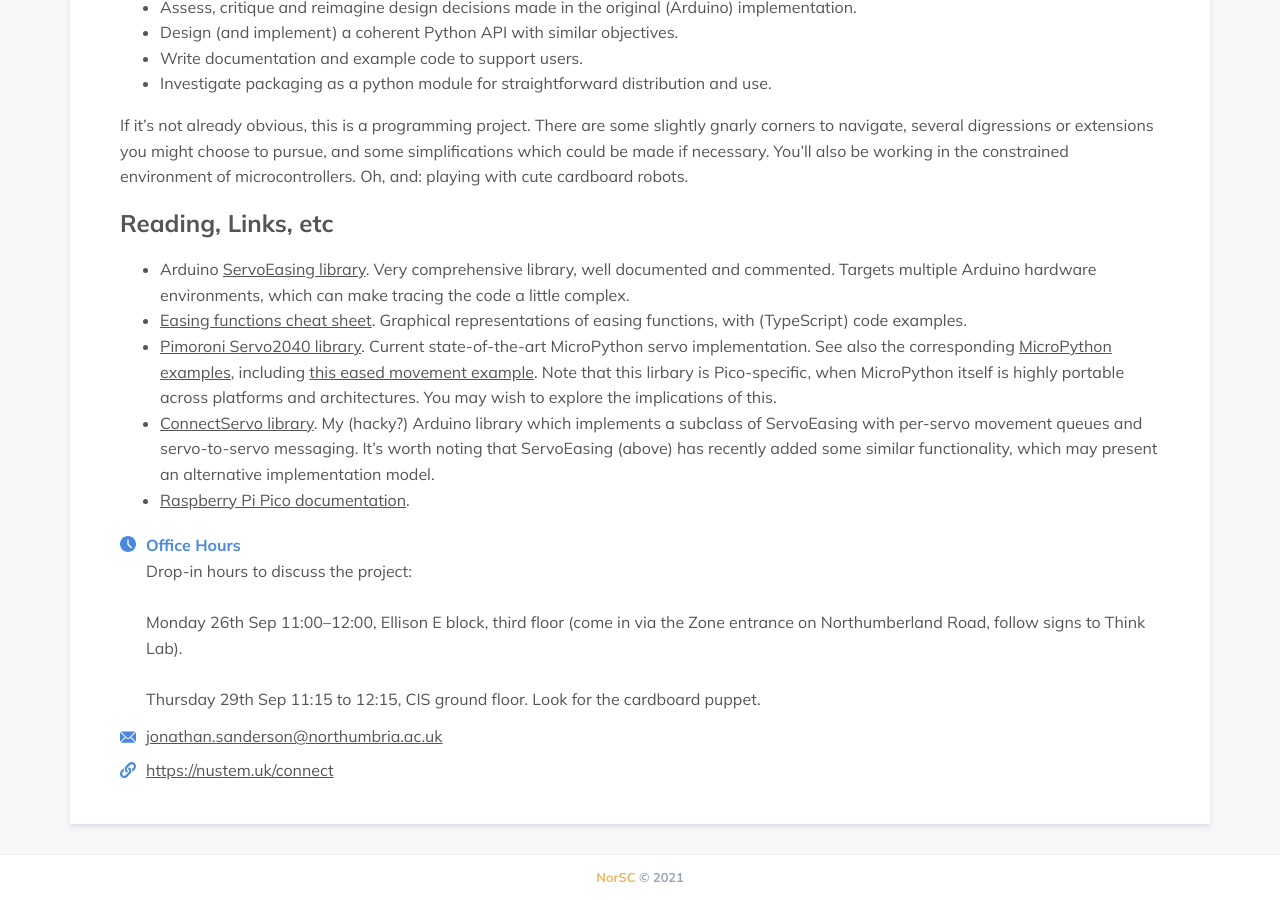
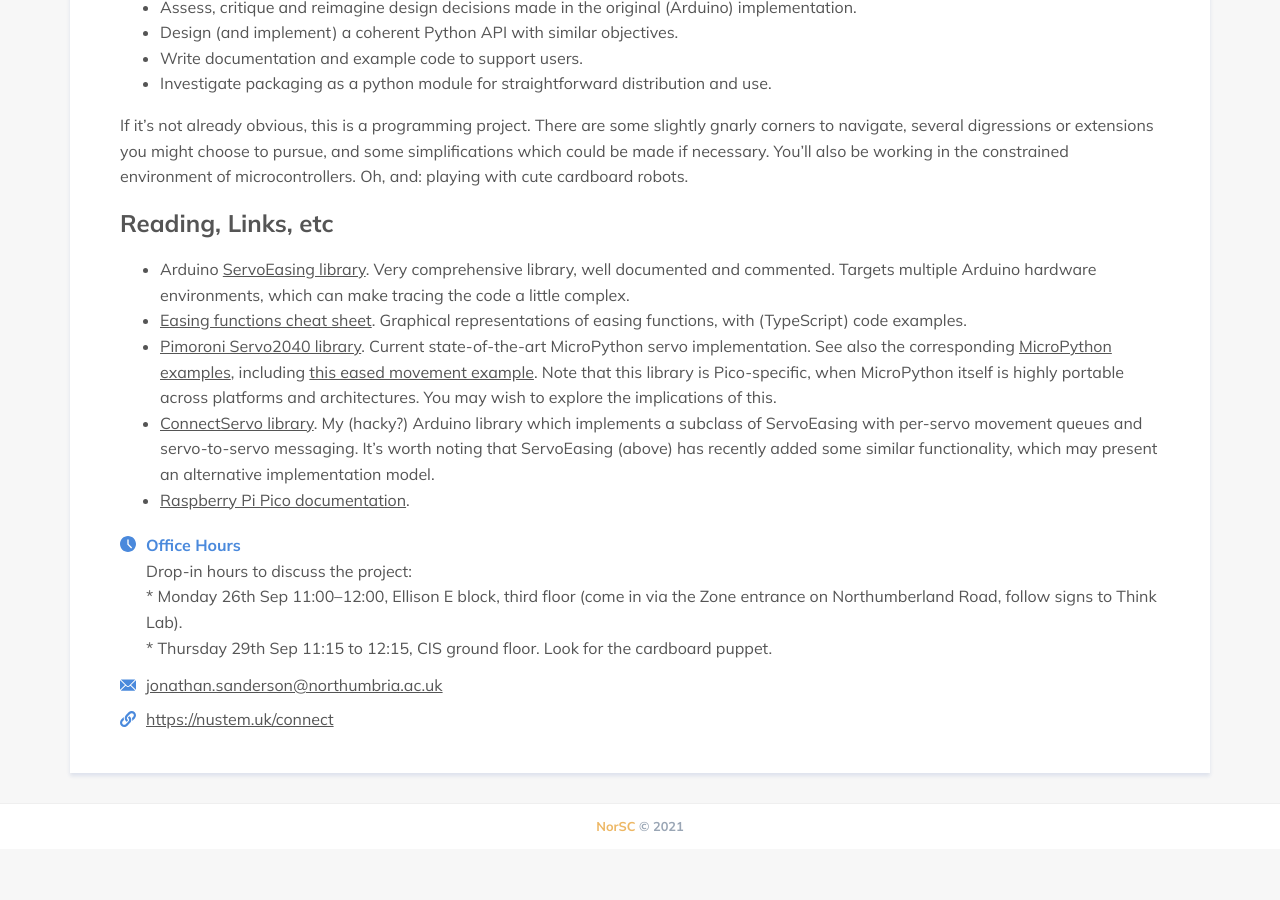
Before and after one commit to NorSC/supervisor-search, a Jekyll site: the page built from _supervisors/jonathan-sanderson.md, in a window 1280 px wide and 900 px high, scrolled down 758 px. Built offline with Jekyll 4.4.1, drawn with Linux system fonts in a browser that asks for light colours; a script that is not in the unit is left out; after the commit the page ends 1607 px from its top, so only the background shows below that.

Commit message:
Update Supervisors “jonathan-sanderson”

```diff
--- a/_supervisors/jonathan-sanderson.md
+++ b/_supervisors/jonathan-sanderson.md
@@ -9,11 +9,9 @@ website: https://nustem.uk/connect
 office_hours: >-
   Drop-in hours to discuss the project:
 
+  * Monday 26th Sep 11:00–12:00, Ellison E block, third floor (come in via the Zone entrance on Northumberland Road, follow signs to Think Lab).
 
-  Monday 26th Sep 11:00–12:00, Ellison E block, third floor (come in via the Zone entrance on Northumberland Road, follow signs to Think Lab).
-
-
-  Thursday 29th Sep 11:15 to 12:15, CIS ground floor. Look for the cardboard puppet.
+  * Thursday 29th Sep 11:15 to 12:15, CIS ground floor. Look for the cardboard puppet.
 research_group: Digital Learning Laboratory
 research_themes:
   - Internet of Things
@@ -65,7 +63,7 @@ additional_details: >-
 
   * [Easing functions cheat sheet](https://easings.net). Graphical representations of easing functions, with (TypeScript) code examples.
 
-  * [Pimoroni Servo2040 library](https://github.com/pimoroni/pimoroni-pico/tree/main/micropython/modules/servo). Current state-of-the-art MicroPython servo implementation. See also the corresponding [MicroPython examples](https://github.com/pimoroni/pimoroni-pico/tree/main/micropython/examples/servo2040), including [this eased movement example](https://github.com/pimoroni/pimoroni-pico/blob/main/micropython/examples/servo2040/simple_easing.py). Note that this lirbary is Pico-specific, when MicroPython itself is highly portable across platforms and architectures. You may wish to explore the implications of this.
+  * [Pimoroni Servo2040 library](https://github.com/pimoroni/pimoroni-pico/tree/main/micropython/modules/servo). Current state-of-the-art MicroPython servo implementation. See also the corresponding [MicroPython examples](https://github.com/pimoroni/pimoroni-pico/tree/main/micropython/examples/servo2040), including [this eased movement example](https://github.com/pimoroni/pimoroni-pico/blob/main/micropython/examples/servo2040/simple_easing.py). Note that this library is Pico-specific, when MicroPython itself is highly portable across platforms and architectures. You may wish to explore the implications of this.
 
   * [ConnectServo library](https://github.com/NUSTEM-UK/ConnectServo). My (hacky?) Arduino library which implements a subclass of ServoEasing with per-servo movement queues and servo-to-servo messaging. It's worth noting that ServoEasing (above) has recently added some similar functionality, which may present an alternative implementation model.
 
```
